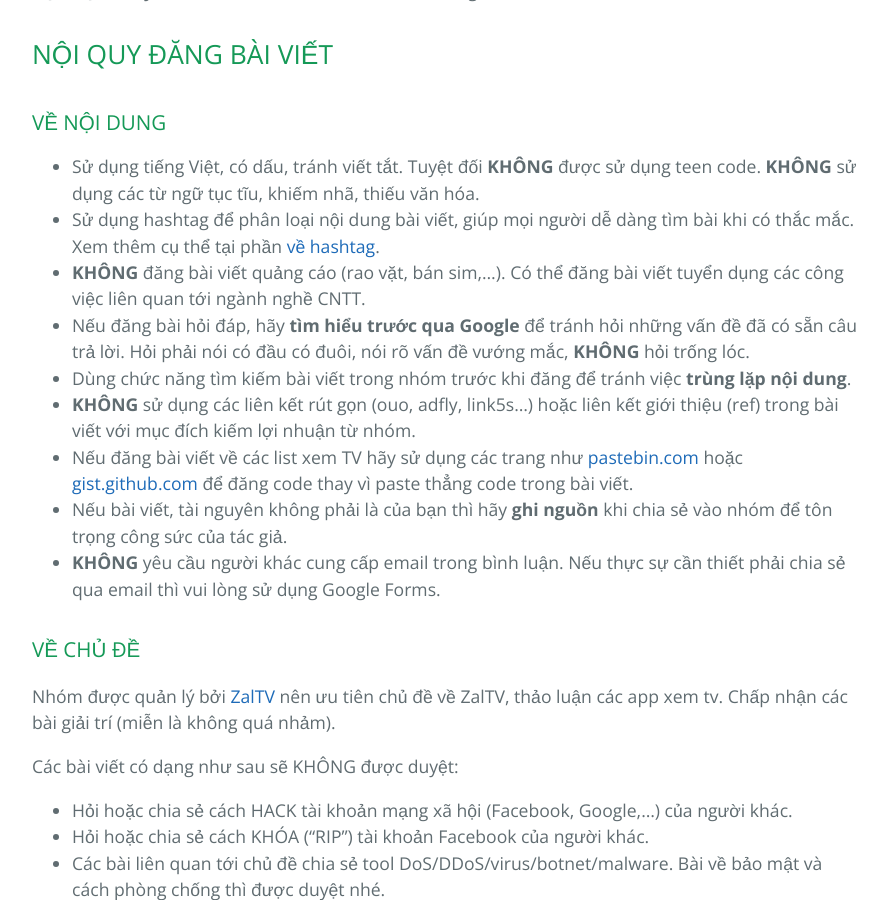
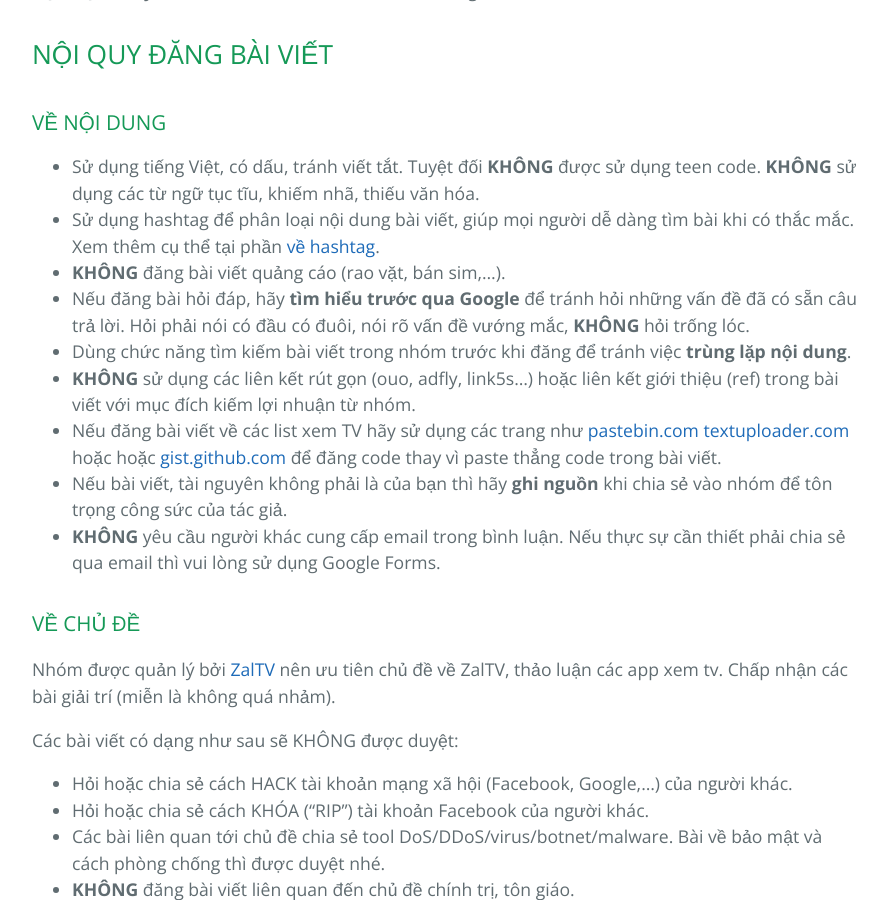
Before and after one commit to huuvinhtv/zaltv, a Jekyll site: the page built from rules.md, in a window 1280 px wide and 900 px high, scrolled down 1156 px. Shown: the whole window, without its empty margins (192-1079 px from the left). Built offline with Jekyll 4.4.1, drawn with Linux system fonts in a browser that asks for light colours; our own code applies the rules of GitHub Pages for plain Markdown files.

Commit message:
Update rules.md

```diff
--- a/rules.md
+++ b/rules.md
@@ -17,12 +17,12 @@ Những tài khoản có dạng như sau sẽ **KHÔNG** được phép tham gia
 
 ### VỀ NỘI DUNG
 - Sử dụng tiếng Việt, có dấu, tránh viết tắt. Tuyệt đối **KHÔNG** được sử dụng teen code. **KHÔNG** sử dụng các từ ngữ tục tĩu, khiếm nhã, thiếu văn hóa.
-- Sử dụng hashtag để phân loại nội dung bài viết, giúp mọi người dễ dàng tìm bài khi có thắc mắc. Xem thêm cụ thể tại phần [về hashtag](#v%E1%BB%80-hashtag).
-- **KHÔNG** đăng bài viết quảng cáo (rao vặt, bán sim,...). Có thể đăng bài viết tuyển dụng các công việc liên quan tới ngành nghề CNTT.
+- Sử dụng hashtag để phân loại nội dung bài viết, giúp mọi người dễ dàng tìm bài khi có thắc mắc. Xem thêm cụ thể tại phần [về hashtag](hashtags.md).
+- **KHÔNG** đăng bài viết quảng cáo (rao vặt, bán sim,...).
 - Nếu đăng bài hỏi đáp, hãy **tìm hiểu trước qua Google** để tránh hỏi những vấn đề đã có sẵn câu trả lời. Hỏi phải nói có đầu có đuôi, nói rõ vấn đề vướng mắc, **KHÔNG** hỏi trống lóc.
 - Dùng chức năng tìm kiếm bài viết trong nhóm trước khi đăng để tránh việc **trùng lặp nội dung**.
 - **KHÔNG** sử dụng các liên kết rút gọn (ouo, adfly, link5s...) hoặc liên kết giới thiệu (ref) trong bài viết với mục đích kiếm lợi nhuận từ nhóm.
-- Nếu đăng bài viết về các list xem TV hãy sử dụng các trang như [pastebin.com](http://pastebin.com) hoặc [gist.github.com](https://gist.github.com/) để đăng code thay vì paste thẳng code trong bài viết.
+- Nếu đăng bài viết về các list xem TV hãy sử dụng các trang như [pastebin.com](http://pastebin.com) [textuploader.com](https://textuploader.com) hoặc hoặc [gist.github.com](https://gist.github.com/) để đăng code thay vì paste thẳng code trong bài viết.
 - Nếu bài viết, tài nguyên không phải là của bạn thì hãy **ghi nguồn** khi chia sẻ vào nhóm để tôn trọng công sức của tác giả.
 - **KHÔNG** yêu cầu người khác cung cấp email trong bình luận. Nếu thực sự cần thiết phải chia sẻ qua email thì vui lòng sử dụng Google Forms.
 
@@ -43,9 +43,9 @@ Các bài viết có dạng như sau sẽ KHÔNG được duyệt:
 
 Hãy tham khảo [danh sách #hashtag sử dụng trong nhóm](hashtags.md) để áp dụng cho nội dung bài viết của bạn một cách hợp lý.
 
-Ví dụ về một [bài viết](https://www.facebook.com/groups/j2team.community/permalink/413843845614408/) sử dụng hashtag:
+Ví dụ về một [bài viết](https://www.facebook.com/groups/zaltv/permalink/1962583054047901/) sử dụng hashtag:
 
-![hashtag](https://i.imgur.com/qPJ1UgT.png)
+![hashtag](https://i.postimg.cc/1t3s3L2R/noiquy.png)
 
 ## NỘI QUY ĐĂNG BÌNH LUẬN
 
```
Also changed, not shown: other parts of rules.md (+1 -1 lines).
